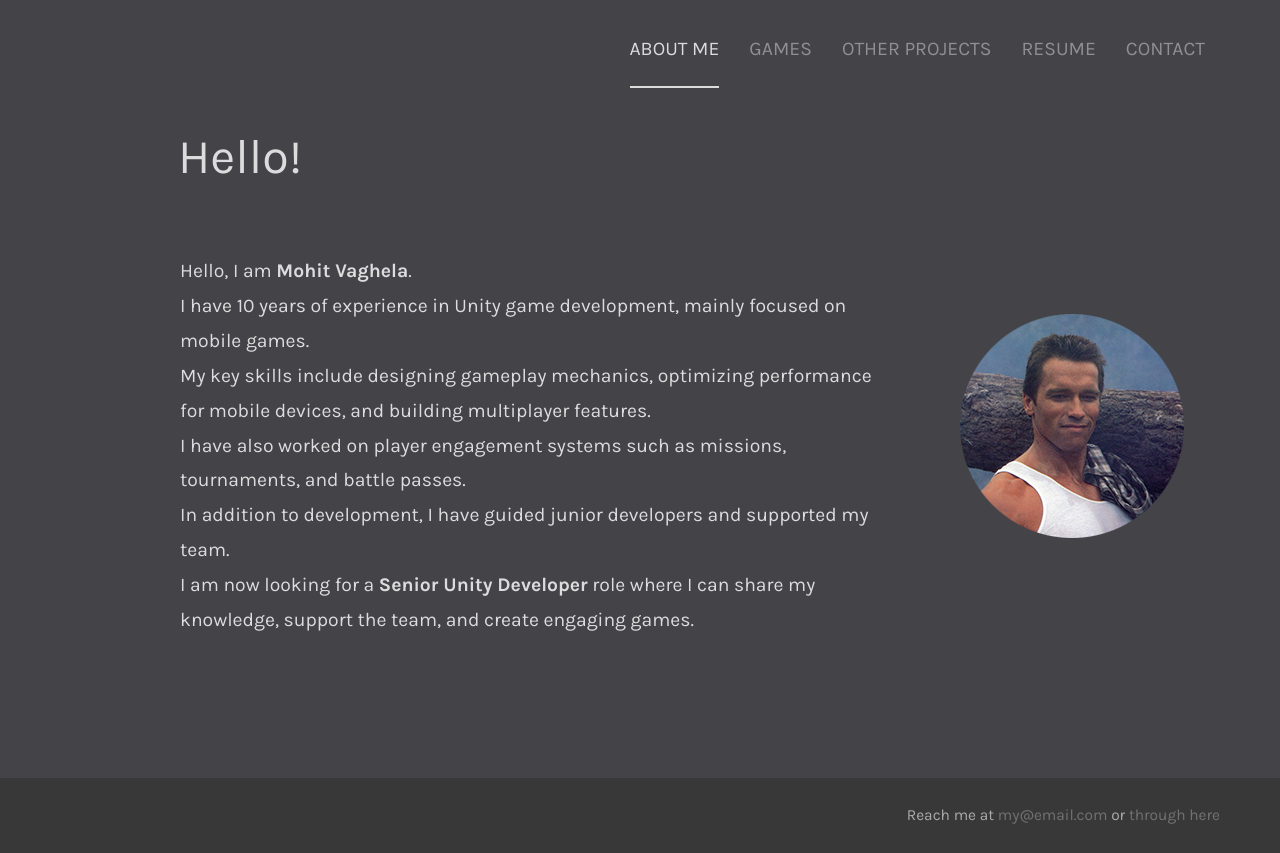
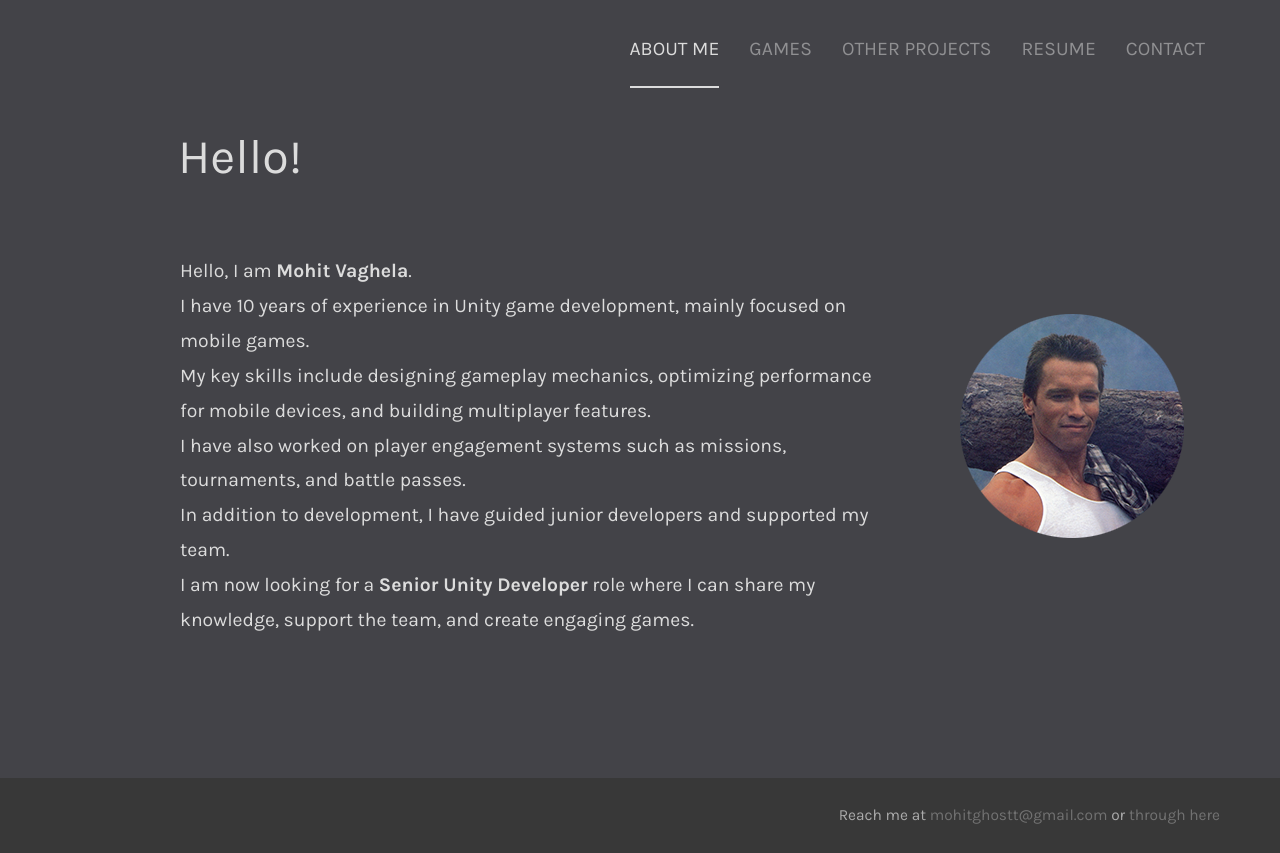
Before and after one commit to vaghelamohit/vaghelamohit.github.io, a Vue app: page / in a window 1280 px wide. Built offline with nearby package versions, Linux system fonts and the light colour scheme; no server answers.

Commit message:
Update Footer.vue

```diff
--- a/src/components/Footer.vue
+++ b/src/components/Footer.vue
@@ -1,6 +1,6 @@
 <template>
   <div class="footer">
-    <div class="right">Reach me at <a href="mailto:my@email.com">my@email.com</a> or <router-link to="/contact">through here</router-link></div>
+    <div class="right">Reach me at <a href="mailto:my@email.com">mohitghostt@gmail.com</a> or <router-link to="/contact">through here</router-link></div>
   </div>
 </template>
 
```
